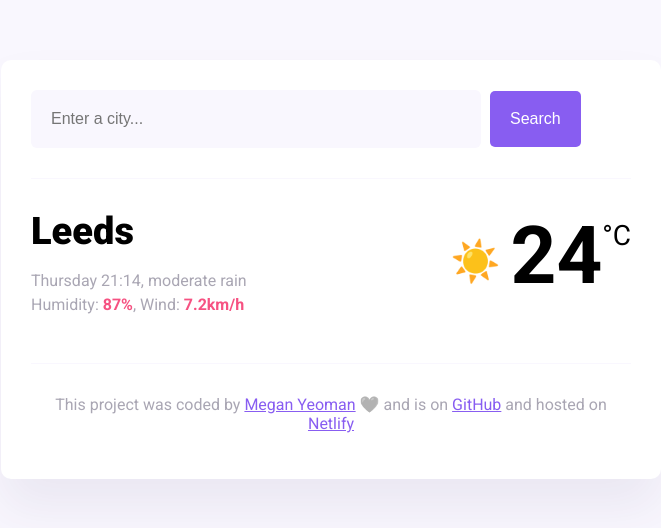
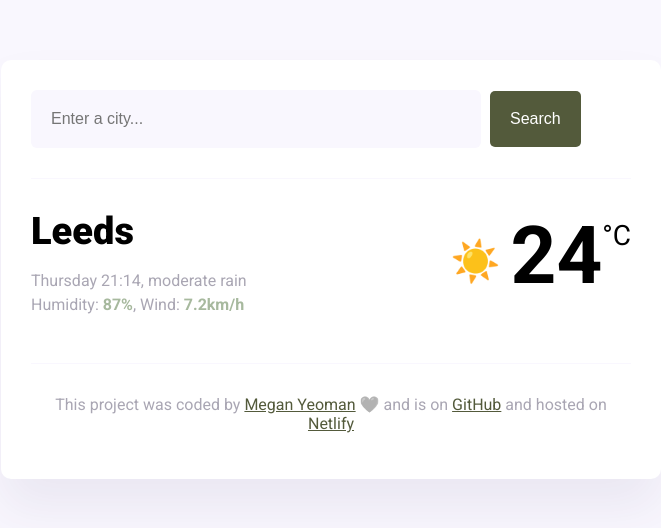
Before and after one commit to megdyeoman/My-Project, a plain HTML site: page index.html in a window 1280 px wide. Shown: the whole page, without its empty margins (309-970 px from the left). Drawn offline with nearby package versions, Linux system fonts and the light colour scheme.

Commit message:
Colour updates

```diff
--- a/style.css
+++ b/style.css
@@ -4,7 +4,7 @@ body {
 }
 
 a {
-  color: #885df1;
+  color: #535a3b;
 }
 
 .weather-app {
@@ -34,7 +34,7 @@ header {
 .search-button {
   margin-left: 5px;
   font-size: 16px;
-  background-color: #885df1;
+  background-color: #535a3b;
   color: white;
   border: none;
   padding: 20px;
@@ -68,7 +68,7 @@ main {
 }
 
 .current-details strong {
-  color: #f65282;
+  color: #a7b99e;
 }
 
 .current-temperature-icon {
```
